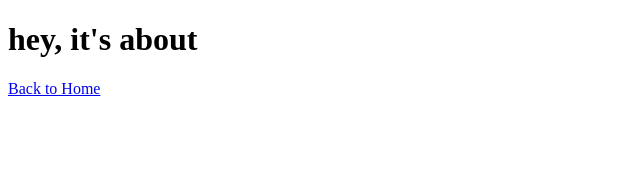
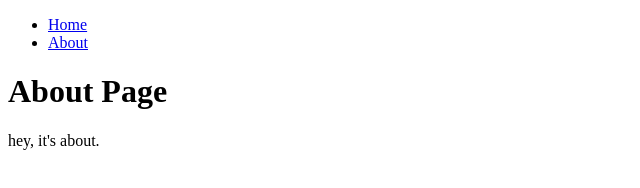
Before and after one commit to Tak-Irie/Gatsby-Lambda-Dynamo, a Gatsby site: page /about in a window 1280 px wide. Shown: the whole page, without its empty margins (0-640 px from the left). Built offline with nearby package versions, Linux system fonts and the light colour scheme; Gatsby itself is replaced by a stand-in of ours.

Commit message:
add layout component

```diff
--- /dev/null
+++ b/src/components/layout.tsx
@@ -0,0 +1,28 @@
+import * as React from "react";
+import { Link } from "gatsby";
+
+type LayoutProps = {
+	pageTitle: string;
+	children: React.ReactNode;
+};
+
+export const Layout: React.FC<LayoutProps> = ({ pageTitle, children }) => {
+	return (
+		<div>
+			<nav>
+				<ul>
+					<li>
+						<Link to="/">Home</Link>
+					</li>
+					<li>
+						<Link to="/about">About</Link>
+					</li>
+				</ul>
+			</nav>
+			<main>
+				<h1>{pageTitle}</h1>
+				{children}
+			</main>
+		</div>
+	);
+};
--- a/src/pages/about.tsx
+++ b/src/pages/about.tsx
@@ -1,16 +1,15 @@
-import * as React from "react"
-import type { HeadFC, PageProps } from "gatsby"
-import { Link } from "gatsby"
+import * as React from "react";
+import type { HeadFC, PageProps } from "gatsby";
+import { Layout } from "../components/layout";
 
 const AboutPage: React.FC<PageProps> = () => {
-  return (
-    <main>
-      <h1>hey, it's about</h1>
-      <Link to="/">Back to Home</Link>
-    </main>
-  )
-}
+	return (
+		<Layout pageTitle="About Page">
+			<p>hey, it's about.</p>
+		</Layout>
+	);
+};
 
-export default AboutPage
+export default AboutPage;
 
-export const Head: HeadFC = () => <title>About Page</title>
+export const Head: HeadFC = () => <title>About Page</title>;
```
Also changed, not shown: src/pages/index.tsx (+12 -12 lines).
